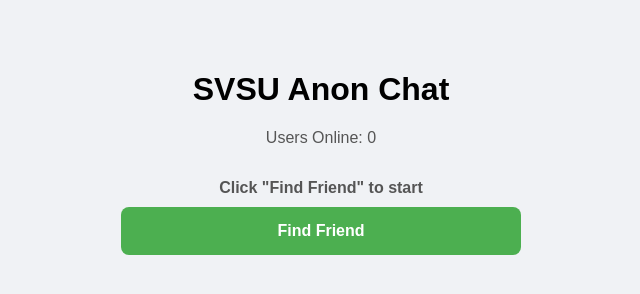
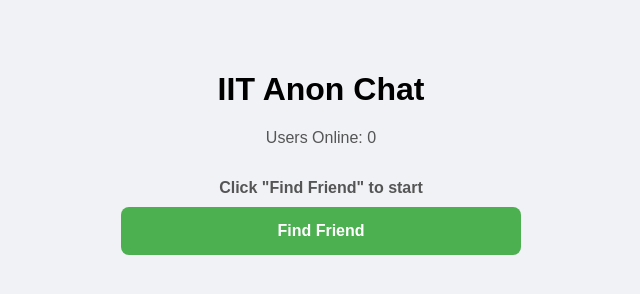
Before and after one commit to dheerajisop/iit-anon-chat, a website: page public/index.html in a window 1280 px wide. Shown: the whole page, without its empty margins (319-959 px from the left). Drawn offline with nearby package versions, Linux system fonts and the light colour scheme; no server answers.

Commit message:
kuch kiya hai

```diff
--- a/public/index.html
+++ b/public/index.html
@@ -3,7 +3,7 @@
 <head>
     <meta charset="UTF-8">
     <meta name="viewport" content="width=device-width, initial-scale=1.0, maximum-scale=1.0, user-scalable=no">
-    <title>SVSU CHAT</title>
+    <title>IIT CHAT</title>
     <style>
         body {
             font-family: sans-serif;
@@ -73,7 +73,7 @@
 </head>
 <body>
 
-    <h1>SVSU Anon Chat</h1>
+    <h1>IIT Anon Chat</h1>
     <p>Users Online: <span id="user-count">0</span></p>
 
     <p id="status">Click "Find Friend" to start</p>
```
